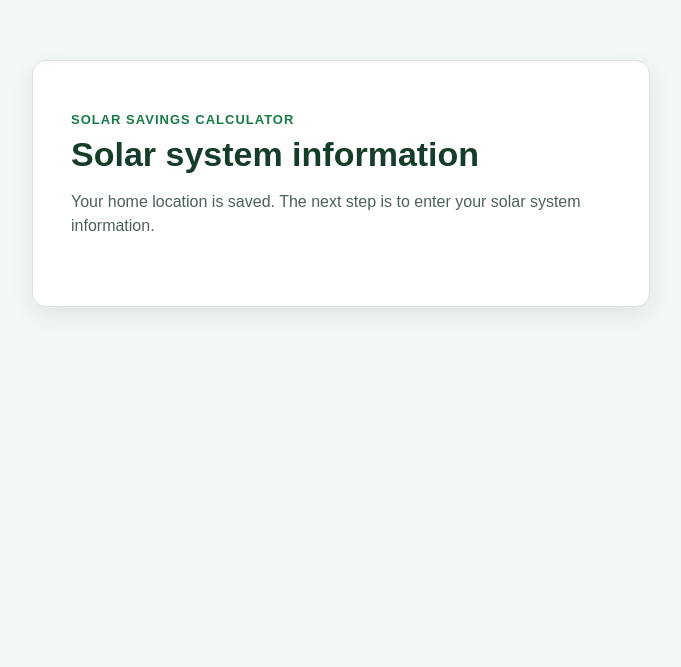
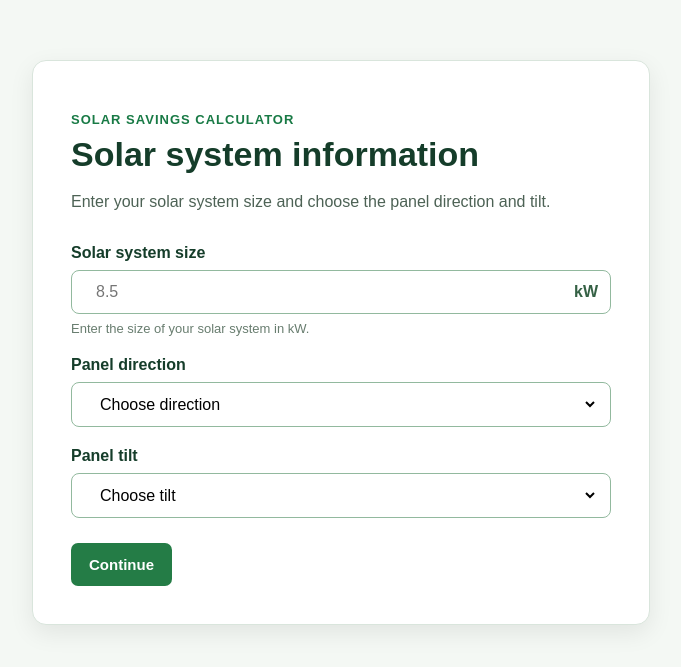
Before and after one commit to FadyHanna2/Solar-Savings-Calculator-Project, a Flask app: page /solar-system in a window 1280 px wide. Shown: the top 667 px of the page, without its empty margins (299-980 px from the left). Run offline with Flask 3, Linux system fonts and the light colour scheme; the visitor is signed in with stand-in values (Sample User, id 1).

Commit message:
SSI.1 Create the solar system information form

```diff
--- a/static/style.css
+++ b/static/style.css
@@ -109,3 +109,13 @@ button:hover {
     font-weight: bold;
     margin-bottom: 20px;
 }
+
+select {
+    width: 100%;
+    padding: 12px;
+    border: none;
+    outline: none;
+    font-size: 16px;
+    background-color: white;
+    box-sizing: border-box;
+}
--- a/templates/solar_system.html
+++ b/templates/solar_system.html
@@ -13,8 +13,61 @@
         <h1>Solar system information</h1>
 
         <p class="description">
-            Your home location is saved. The next step is to enter your solar system information.
+            Enter your solar system size and choose the panel direction and tilt.
         </p>
+
+        <form>
+
+            <label for="system_size">Solar system size</label>
+
+            <div class="input-box">
+                <input
+                    type="number"
+                    id="system_size"
+                    name="system_size"
+                    placeholder="8.5"
+                >
+                <span>kW</span>
+            </div>
+
+            <p class="help-text">
+                Enter the size of your solar system in kW.
+            </p>
+
+            <label for="panel_direction">Panel direction</label>
+
+            <div class="input-box">
+                <select id="panel_direction" name="panel_direction">
+                    <option value="">Choose direction</option>
+                    <option value="North">North</option>
+                    <option value="Northeast">Northeast</option>
+                    <option value="East">East</option>
+                    <option value="Southeast">Southeast</option>
+                    <option value="South">South</option>
+                    <option value="Southwest">Southwest</option>
+                    <option value="West">West</option>
+                    <option value="Northwest">Northwest</option>
+                </select>
+            </div>
+
+            <label for="panel_tilt">Panel tilt</label>
+
+            <div class="input-box">
+                <select id="panel_tilt" name="panel_tilt">
+                    <option value="">Choose tilt</option>
+                    <option value="0">0°</option>
+                    <option value="15">15°</option>
+                    <option value="30">30°</option>
+                    <option value="45">45°</option>
+                    <option value="60">60°</option>
+                </select>
+            </div>
+
+            <button type="button">
+                Continue
+            </button>
+
+        </form>
 
     </div>
 
```
